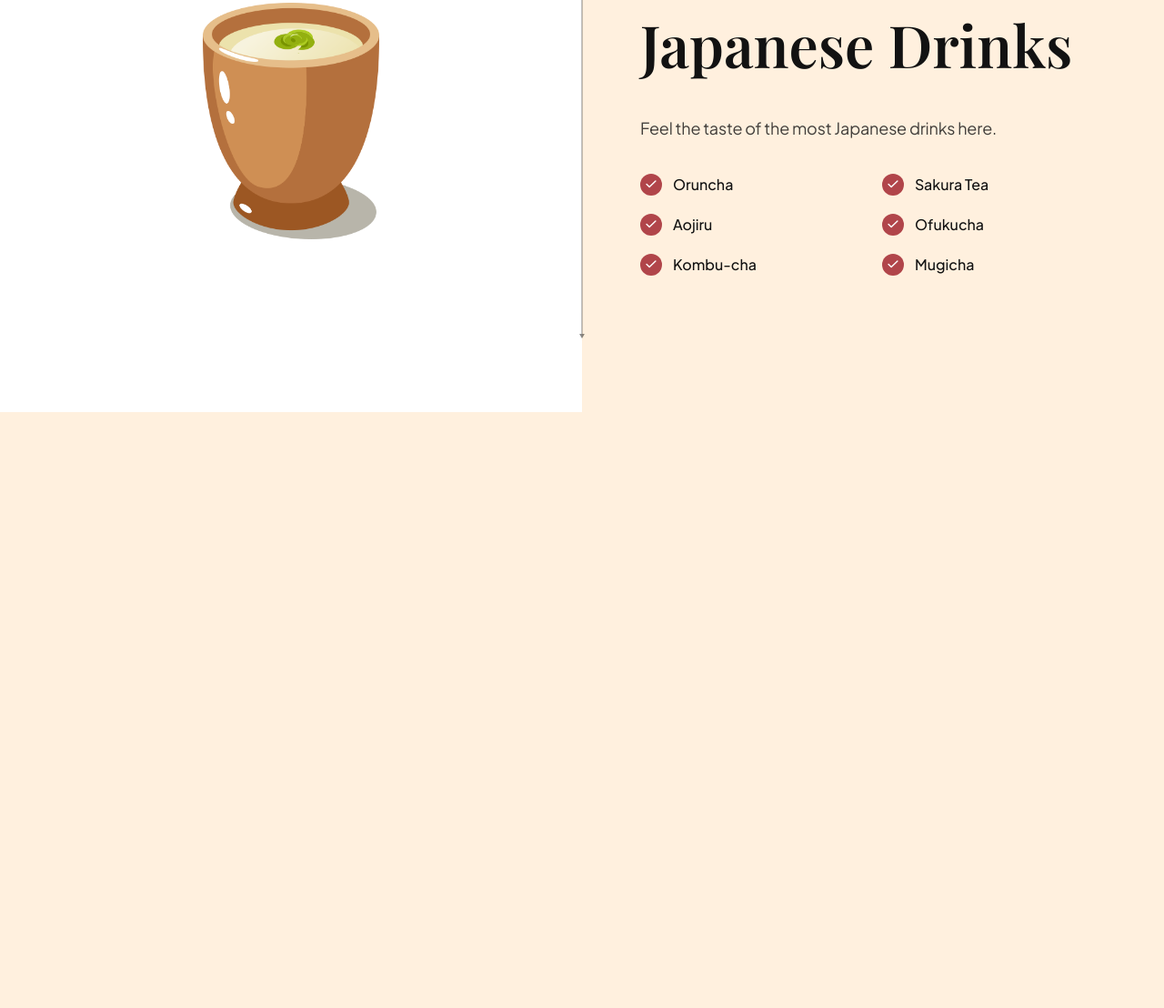
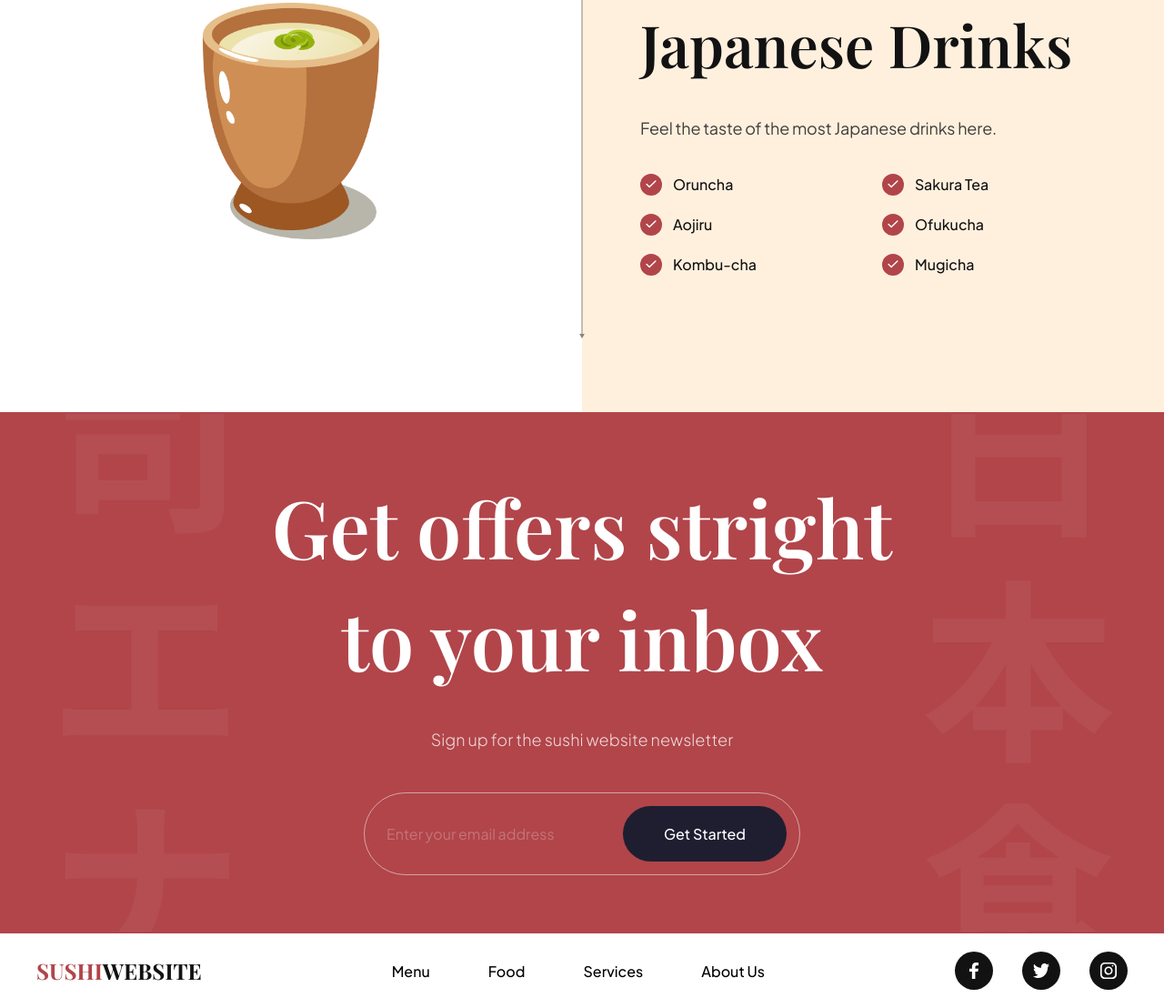
Before and after one commit to irfan7o/sushi-website, a plain HTML site: page index.html in a window 1280 px wide. Shown: the part 3404-4512 px from the top of the page at 91% size. Before the commit the page ends 3857 px from the top, so only its background shows below. Drawn offline with nearby package versions, Linux system fonts and the light colour scheme.

Commit message:
Sushi Website

```diff
--- a/css/sections/footer.css
+++ b/css/sections/footer.css
@@ -0,0 +1,58 @@
+.footer {
+    width: 100%;
+    padding: 20px 40px;
+    background: var(--color-white);
+
+    flex-wrap: wrap;
+    gap: 20px;
+
+    overflow: hidden;
+}
+
+.footer__logo {
+    font-size: 24px;
+    font-weight: bold;
+    font-family: var(--playfair-display);
+    text-transform: uppercase;
+    color: var(--secondary-color);
+
+    cursor: pointer;
+}
+
+.footer__logo span {
+    color: var(--primary-color);
+}
+
+.footer ul {
+    list-style: none;
+
+    display: flex;
+    flex-wrap: wrap;
+    flex-direction: row;
+    gap: 64px;
+}
+
+.footer ul:last-child {
+    gap: 32px;
+}
+
+.footer__nav li {
+    font-size: 16px;
+    font-weight: 500;
+    font-family: var(--plus-jakarta-sans);
+}
+
+.footer__social li {
+    width: 42px;
+    height: 42px;
+
+    background-color: var(--secondary-color);
+    border-radius: 100%;
+}
+
+.footer__social li img {
+    width: 45%;
+    height: 45%;
+
+    object-fit: contain;
+}
--- a/css/sections/subscribe.css
+++ b/css/sections/subscribe.css
@@ -0,0 +1,83 @@
+.subscription {
+    padding: 64px;
+
+    background-color: var(--primary-color);
+    background-image: url(../../assets/subscribe_bg.png);
+    background-position: center;
+    background-repeat: no-repeat;
+    background-size: contain;
+
+    flex-direction: column;
+    overflow: hidden;
+}
+
+.subscription h2 {
+    font-size: 88px;
+    font-family: var(--playfair-display);
+    font-weight: 600;
+    line-height: 123px;
+
+    color: #fff;
+    text-align: center;
+}
+
+.subscription p {
+    font-size: 18px;
+    font-family: var(--plus-jakarta-sans);
+    font-weight: 300;
+    line-height: 36px;
+
+    margin-top: 32px;
+
+    color: rgba(255, 255, 255, 0.8);
+}
+
+.subscription__form {
+    min-width: 480px;
+    margin-top: 40px;
+
+    padding: 14px 14px 14px 24px;
+
+    display: flex;
+    gap: 10px;
+
+    border: 1px solid rgba(255, 255, 255, 0.5);
+    border-radius: 46px;
+}
+
+.subscription__form input {
+    flex: 1;
+    font-size: 16px;
+    font-family: var(--plus-jakarta-sans);
+    font-weight: 400;
+
+    color: #fff;
+    opacity: 0.5;
+
+    background: transparent;
+    border: none;
+    outline: none;
+}
+
+.subscription__form input::placeholder {
+    color: #fff;
+    opacity: 0.5;
+}
+
+.subscription__form button {
+    padding: 20px;
+    min-width: 180px;
+
+    font-size: 16px;
+    font-weight: 500;
+    font-family: var(--plus-jakarta-sans);
+    color: #fff;
+    text-align: center;
+
+    background: var(--black-400);
+    border-radius: 46px;
+    border: none;
+    outline: none;
+
+    cursor: pointer;
+}
--- a/css/sections/trending.css
+++ b/css/sections/trending.css
@@ -1,40 +1,11 @@
 .trending {
     position: relative;
-
     display: flex;
     flex-direction: column;
     overflow: hidden;
 }
 
-.trending__discover {
-  position: absolute;
-  top: 44%;
-  left: 44%;
-  z-index: 1;
-
-  width: 160px;
-  height: 160px;
-
-  border-radius: 100%;
-  background-color: var(--secondary-color);
-  cursor: pointer;
-
-  display: flex;
-  justify-content: center;
-  align-items: center;
-}
-
-.trending__discover p {
-  font-size: 18px;
-  font-weight: 500;
-  font-family: var(--plus-jakarta-sans);
-
-  text-transform: uppercase;
-  color: #fff;
-}
-
-.trending-sushi,
-.trending-drinks {
+.trending-sushi, .trending-drinks {
     width: 100%;
     min-height: 640px;
 
@@ -72,8 +43,8 @@
     width: 24px;
     height: 24px;
 
+    background-color: var(--primary-color);
     border-radius: 100%;
-  background-color: var(--primary-color);
 }
 
 .trending__icon img {
@@ -104,17 +75,44 @@
 }
 
 .trending-sushi .trending__image {
-  background-image: url("../../assets/japanese_sushi.png");
+    background-image: url(../../assets/japanese_sushi.png);
 }
 
 .trending-drink .trending__image {
-  background-image: url("../../assets/japanese_drinks.png");
+    background-image: url(../../assets/japanese_drinks.png);
 }
 
 .trending__image img {
-  width: 254px;
+    width: 254;
     height: 260px;
     object-fit: contain;
+}
+
+.trending__discover {
+    position: absolute;
+    top: 44%;
+    left: 44%;
+    z-index: 1;
+
+    width: 160px;
+    height: 160px;
+
+    background-color: var(--secondary-color);
+    border-radius: 100%;
+    cursor: pointer;
+
+    display: flex;
+    justify-content: center;
+    align-items: center;
+}
+
+.trending__discover p {
+    color: #fff;
+    text-transform: uppercase;
+
+    font-size: 18px;
+    font-weight: 500;
+    font-family: var(--plus-jakarta-sans);
 }
 
 /* Arrows */
--- a/index.html
+++ b/index.html
@@ -328,6 +328,44 @@
 
     </section>
 
+    <section class="subscription flex-center" id="Services">
+      <h2 data-aos="flip-down">
+        Get offers stright <br />
+        to your inbox
+      </h2>
+      <p data-aos="fade-up">Sign up for the sushi website newsletter</p>
+
+      <div class="subscription__form" data-aos="fade-up">
+        <input type="text" placeholder="Enter your email address">
+        <button>Get Started</button>
+      </div>
+    </section>
+
+    <footer class="footer flex-between">
+      <h3 class="footer__logo">
+        <span>Sushi</span>Website
+      </h3>
+
+      <ul class="footer__nav">
+        <li><a href="#menu">Menu</a></li>
+        <li><a href="#food">Food</a></li>
+        <li><a href="#services">Services</a></li>
+        <li><a href="#about-us">About Us</a></li>
+      </ul>
+
+      <ul class="footer__social">
+        <li class="flex-center">
+          <img src="assets/facebook.svg" alt="facebook" />
+        </li>
+        <li class="flex-center">
+          <img src="assets/twitter.svg" alt="twitter" />
+        </li>
+        <li class="flex-center">
+          <img src="assets/instagram.svg" alt="instagram" />
+        </li>
+      </ul>
+    </footer>
+
     <script type="module" src="/js/script.js"></script>
   </body>
 </html>
```
Lines whose indentation alone changed are shown as unchanged.
